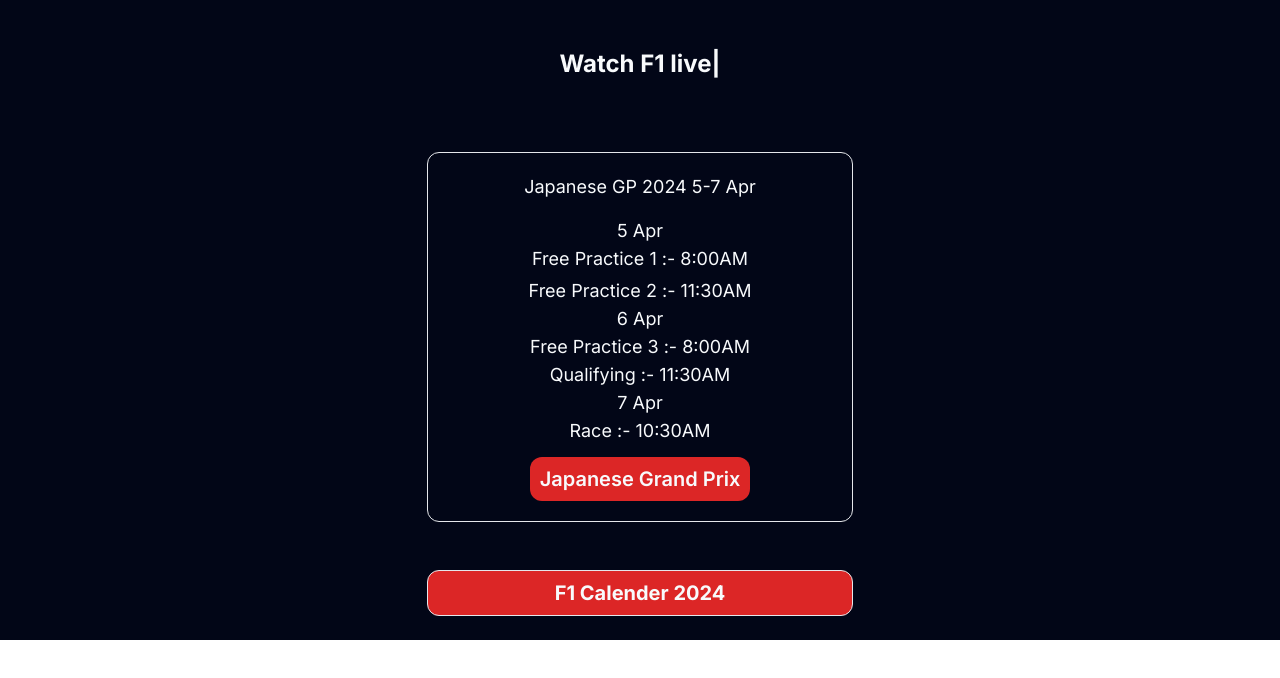
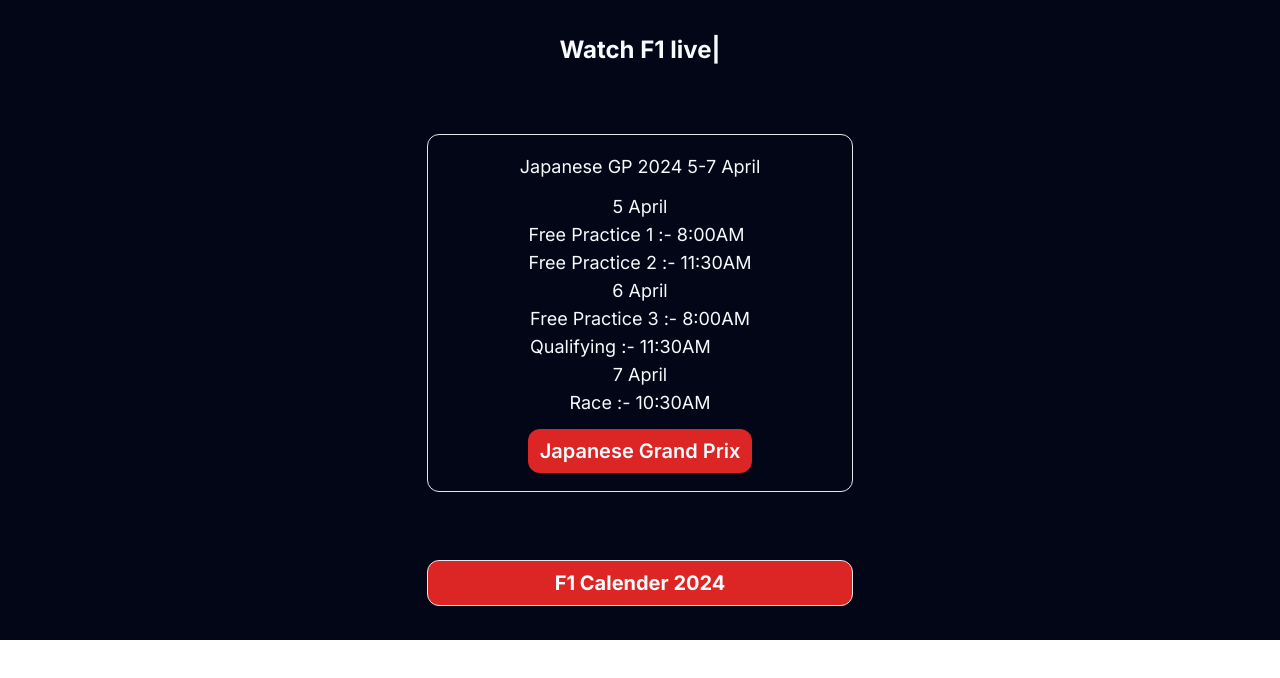
Before and after one commit to sainathkamble/f1withsainath, a Next.js app: page /home in a window 1280 px wide. Shown: the top 678 px of the page. Built offline with nearby package versions, Linux system fonts and the light colour scheme.

Commit message:
Add files via upload

```diff
--- a/src/app/calendar/page.js
+++ b/src/app/calendar/page.js
@@ -7,8 +7,8 @@
     return(
         <>
         <Navbar/>
-        <div className="h-[80vh] w-screen px-4 grid place-items-center bg-cover bg-slate-950">
-         <Image src="/calendar.webp" width={400} height={900} alt="F1 2024 Calendar image"/>
+        <div className="h-[80vh] w-screen px-4 grid place-items-center bg-cover text-slate-50 bg-slate-950">
+         <Image src="/calendar.jpg" width={400} height={900} alt="F1 2024 Calendar image"/>
         </div>
         <Footer/>
         </>
--- a/src/app/home/page.js
+++ b/src/app/home/page.js
@@ -58,33 +58,29 @@
         <>
         <section className="h-[80vh] w-screen bg-slate-950 text-slate-50 flex justify-evenly items-center flex-wrap">
 
-         <div className="h-[10vh] w-screen bg-slate-950 flex justify-center items-center text-2xl font-bold text-slate-50">
+         <div className="h-auto w-screen bg-slate-950 flex justify-center items-center text-2xl font-bold text-slate-50">
             <span ref={el} />
           </div>
 
           <div className="w-screen flex justify-center">
-          <div className="h-auto w-2/3 px-4 py-2 rounded-xl grid place-items-center border sm:2/3 md:w-2/4 lg:w-2/5 xl:w-1/3 2xl:w-1/4 2xl:py-2">
-             <p className=" text-lg my-3">{currentRace} GP 2024 5-7 Apr</p>
+          <div className="h-auto w-2/3 px-4 py-1.5 rounded-xl grid place-items-center border sm:w-2/3 md:w-2/4 lg:w-2/5 xl:w-1/3 2xl:w-1/4 2xl:py-2">
+             <p className=" text-lg my-3">{currentRace} GP 2024 5-7 April</p>
 
-              <div className="h-auto w-auto text-slate-50 text-lg my-1">
-                <p className="flex justify-center">5 Apr</p>
-                Free Practice 1 :- 8:00AM
+              <div className="h-auto w-auto text-slate-50 text-lg">
+                <p className="flex justify-center">5 April</p>
+                <p>Free Practice 1 :- 8:00AM</p>
+                <p>Free Practice 2 :- 11:30AM</p>
               </div>
               <div className="h-auto w-auto text-slate-50 text-lg">
-              Free Practice 2 :- 11:30AM
+                <p className="flex justify-center">6 April</p>
+                <p>Free Practice 3 :- 8:00AM</p>
+                <p>Qualifying :- 11:30AM</p>
               </div>
               <div className="h-auto w-auto text-slate-50 text-lg">
-                <p className="flex justify-center">6 Apr</p>
-                Free Practice 3 :- 8:00AM
+                <p className="flex justify-center">7 April</p>
+                <p>Race :- 10:30AM</p>
               </div>
-              <div className="h-auto w-auto text-slate-50 text-lg">
-                Qualifying :- 11:30AM
-              </div>
-              <div className="h-auto w-auto text-slate-50 text-lg">
-                <p className="flex justify-center">7 Apr</p>
-                Race :- 10:30AM
-              </div>
-             <Link href="./livestream" className=" my-3 py-2 px-2.5 bg-red-600 rounded-xl text-xl font-semibold">{currentRace} Grand Prix</Link>
+             <Link href="./livestream" className=" my-3 py-2 px-3 bg-red-600 rounded-xl text-xl font-semibold">{currentRace} Grand Prix</Link>
           </div>
           </div>
 
--- a/src/app/racetime/page.js
+++ b/src/app/racetime/page.js
@@ -11,11 +11,11 @@
     <Navbar/>
     <section className="h-[80vh] w-screen bg-slate-950">
 
-          <p className="h-auto w-screen text-xl text-slate-50 flex justify-center py-4 px-4">Check {currentRace} time in your time zone</p>
+          <p className="h-auto w-screen text-xl text-slate-50 flex justify-center py-4 px-4">{currentRace} time in your time zone</p>
 
           <div className="h-[85%] w-screen flex justify-evenly items-start flex-wrap py-4 px-[10%] overflow-y-scroll container">
 
-           <div className="h-auto w-2/3 rounded-lg px-2 py-2 mx-1 my-2 sm:w-1/2 sm:my-4 md:w-1/3 lg:w-1/2 xl:w-1/4 2xl:w-1/4 border">
+           <div className="h-auto w-4/5 rounded-lg px-2 py-2 mx-1 my-2 sm:w-1/2 sm:my-4 md:w-1/3 lg:w-1/2 xl:w-1/4 2xl:w-1/4 border">
            <p className="text-slate-50 text-lg font-medium flex justify-center py-2">UTC(Coordinate Universal Time)</p>
              <ul className="grid grid-cols-1 grid-rows-5 gap-1">
                {[
@@ -26,7 +26,7 @@
              </ul>
            </div>
 
-           <div className="h-auto w-2/3 rounded-lg px-2 py-2 mx-1 my-2 sm:w-1/2 sm:my-4 md:w-1/3 lg:w-1/2 xl:w-1/4 2xl:w-1/4 border">
+           <div className="h-auto w-4/5 rounded-lg px-2 py-2 mx-1 my-2 sm:w-1/2 sm:my-4 md:w-1/3 lg:w-1/2 xl:w-1/4 2xl:w-1/4 border">
            <p className="text-slate-50 text-lg font-medium flex justify-center py-2">CET(Central European Time)</p>
              <ul className="grid grid-cols-1 grid-rows-5 gap-1">
                {[
@@ -37,7 +37,7 @@
              </ul>
            </div>
 
-           <div className="h-auto w-2/3 rounded-lg px-2 py-2 mx-1 my-2 sm:w-1/2 sm:my-4 md:w-1/3 lg:w-1/2 xl:w-1/4 2xl:w-1/4 border">
+           <div className="h-auto w-4/5 rounded-lg px-2 py-2 mx-1 my-2 sm:w-1/2 sm:my-4 md:w-1/3 lg:w-1/2 xl:w-1/4 2xl:w-1/4 border">
            <p className="text-slate-50 text-lg font-medium flex justify-center py-2">ET(Eastern Time)</p>
              <ul className="grid grid-cols-1 grid-rows-5 gap-1">
                {[
@@ -48,7 +48,7 @@
              </ul>
            </div>
 
-           <div className="h-auto w-2/3 rounded-lg px-2 py-2 mx-1 my-2 sm:w-1/2 sm:my-4 md:w-1/3 lg:w-1/2 xl:w-1/4 2xl:w-1/4 border">
+           <div className="h-auto w-4/5 rounded-lg px-2 py-2 mx-1 my-2 sm:w-1/2 sm:my-4 md:w-1/3 lg:w-1/2 xl:w-1/4 2xl:w-1/4 border">
            <p className="text-slate-50 text-lg font-medium flex justify-center py-2">PT(Pacific Time)</p>
              <ul className="grid grid-cols-1 grid-rows-5 gap-1">
                {[
@@ -59,7 +59,7 @@
              </ul>
            </div>
 
-           <div className="h-auto w-2/3 rounded-lg px-2 py-2 mx-1 my-2 sm:w-1/2 sm:my-4 md:w-1/3 lg:w-1/2 xl:w-1/4 2xl:w-1/4 border">
+           <div className="h-auto w-4/5 rounded-lg px-2 py-2 mx-1 my-2 sm:w-1/2 sm:my-4 md:w-1/3 lg:w-1/2 xl:w-1/4 2xl:w-1/4 border">
            <p className="text-slate-50 text-lg font-medium flex justify-center py-2">AEDT(Australian Eastern Daylight Time)</p>
              <ul className="grid grid-cols-1 grid-rows-5 gap-1">
                {[
@@ -70,7 +70,7 @@
              </ul>
            </div>
 
-           <div className="h-auto w-2/3 rounded-lg px-2 py- mx-1 my-2 sm:w-1/2 sm:my-4 md:w-1/3 lg:w-1/2 xl:w-1/4 2xl:w-1/4 border">
+           <div className="h-auto w-4/5 rounded-lg px-2 py- mx-1 my-2 sm:w-1/2 sm:my-4 md:w-1/3 lg:w-1/2 xl:w-1/4 2xl:w-1/4 border">
            <p className="text-slate-50 text-lg font-medium flex justify-center py-2">JST(Japan Standard Time)</p>
              <ul className="grid grid-cols-1 grid-rows-5 gap-1">
                {[
@@ -81,7 +81,7 @@
              </ul>
            </div>
 
-           <div className="h-auto w-2/3 rounded-lg px-2 py-2 mx-1 my-2 sm:w-1/2 sm:my-4 md:w-1/3 lg:w-1/2 xl:w-1/4 2xl:w-1/4 border">
+           <div className="h-auto w-4/5 rounded-lg px-2 py-2 mx-1 my-2 sm:w-1/2 sm:my-4 md:w-1/3 lg:w-1/2 xl:w-1/4 2xl:w-1/4 border">
            <p className="text-slate-50 text-lg font-medium flex justify-center py-2">IST(Indian Standard Time)</p>
              <ul className="grid grid-cols-1 grid-rows-5 gap-1">
                {[
```
Also changed, not shown: public/calendar.jpg (added), public/favicon.png (added).
